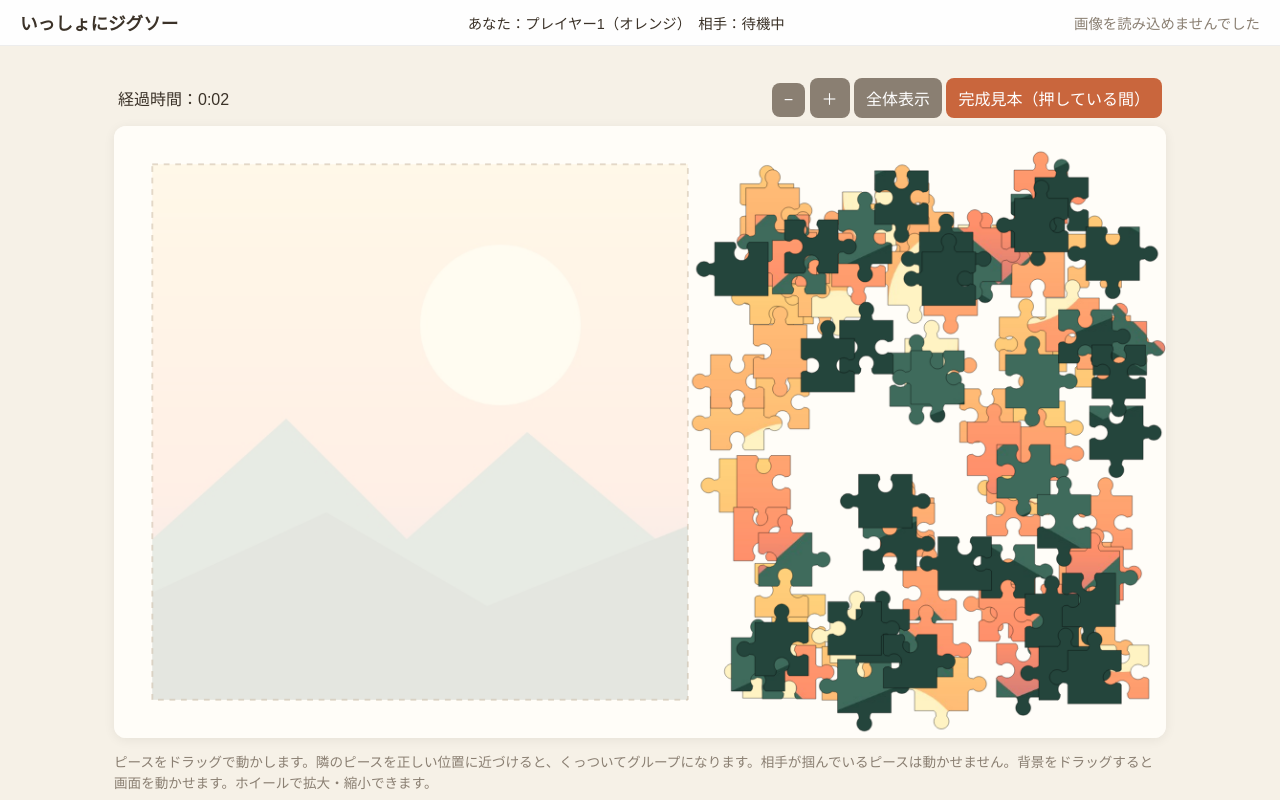
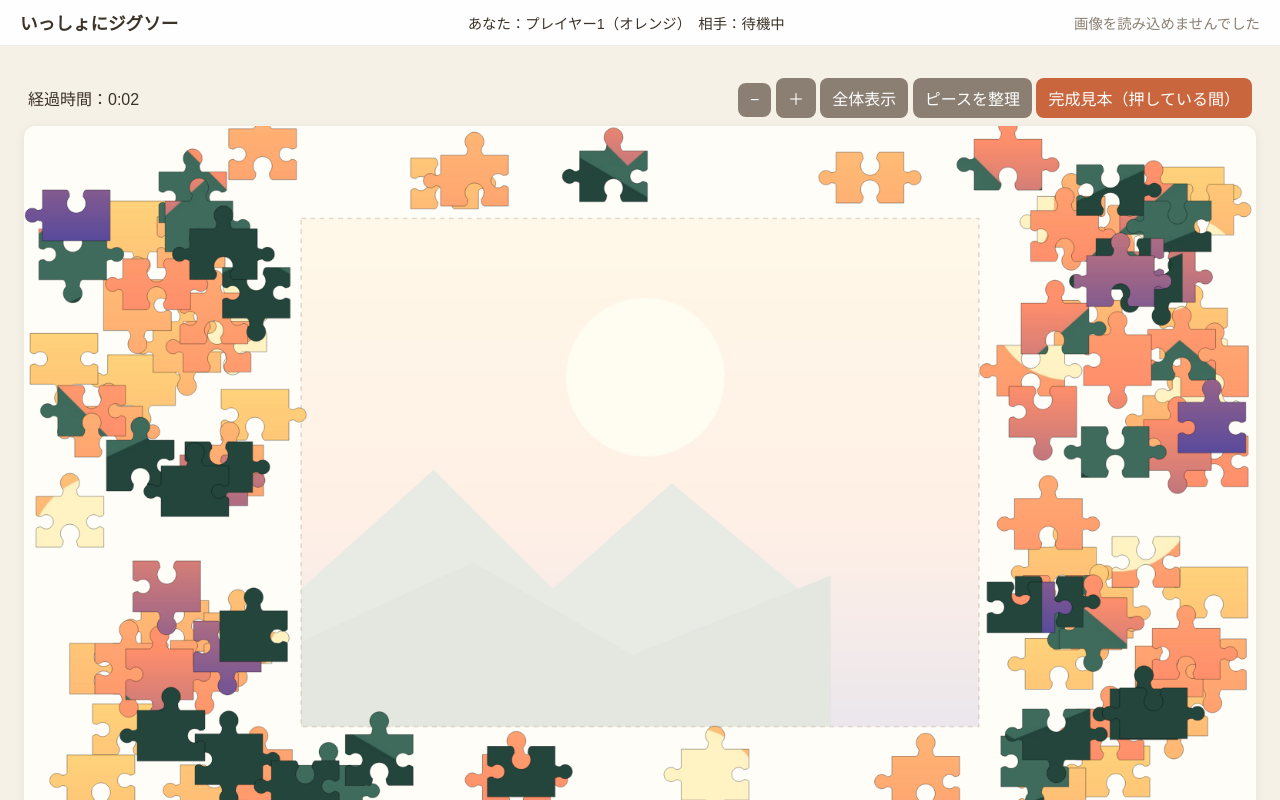
Before and after one commit to 50s-madam-matsu/jigsaw-together, a plain HTML site: page index.html in a window 1280 px wide. Both pictures are taken after a click on the button "部屋を作る". Shown: the top 800 px of the page. Drawn offline with Linux system fonts and the light colour scheme.

Commit message:
Add files via upload

```diff
--- a/index.html
+++ b/index.html
@@ -14,6 +14,7 @@
   #players { font-size:.9rem; }
   .screen { display:none; width:100%; max-width:1100px; padding:24px; }
   .screen.active { display:block; }
+  #game { max-width:1500px; }
   .card { background:#fff; border-radius:12px; padding:24px; box-shadow:0 2px 12px #0001; max-width:520px; margin:0 auto; }
   label { display:block; margin:14px 0 6px; font-weight:bold; }
   select, input[type=text], input[type=file] { font-size:1rem; padding:6px; max-width:100%; }
@@ -50,12 +51,12 @@
     <input type="text" id="myName" value="プレイヤー1" maxlength="12">
     <label>絵（画像ファイル）</label>
     <input type="file" id="fileInput" accept="image/*">
-    <p class="hint">画像は正方形に切り抜かれます。選ばなければサンプルの絵を使います。</p>
+    <p class="hint">画像は4:3に切り抜かれます（推奨：1536×1152px）。選ばなければサンプルの絵を使います。</p>
     <label>難易度</label>
     <select id="size">
-      <option value="8">8 × 8（64ピース）ちょっとした暇つぶし 5〜15分</option>
-      <option value="10" selected>10 × 10（100ピース）普段遊ぶのに最適 15〜30分</option>
-      <option value="14">14 × 14（196ピース）じっくり協力プレイ 30〜60分以上</option>
+      <option value="8">かんたん（8 × 8・64ピース）</option>
+      <option value="10" selected>ふつう（10 × 10・100ピース）</option>
+      <option value="14">むずかしい（14 × 14・196ピース）</option>
     </select>
     <button id="createBtn">部屋を作る</button>
   </div>
@@ -87,10 +88,11 @@
       <button id="zoomOut" class="sub">−</button>
       <button id="zoomIn" class="sub">＋</button>
       <button id="resetView" class="sub">全体表示</button>
+      <button id="tidyBtn" class="sub">ピースを整理</button>
       <button id="ghostBtn">完成見本（押している間）</button>
     </div>
   </div>
-  <canvas id="cv" width="1100" height="640"></canvas>
+  <canvas id="cv" width="1600" height="900"></canvas>
   <p class="hint">ピースをドラッグで動かします。隣のピースを正しい位置に近づけると、くっついてグループになります。相手が掴んでいるピースは動かせません。背景をドラッグすると画面を動かせます。ホイールで拡大・縮小できます。</p>
   <div class="bar">
     <button id="newBtn" class="sub">新しく作り直す</button>
@@ -110,13 +112,14 @@
 
 <script src="https://unpkg.com/peerjs@1.5.4/dist/peerjs.min.js"></script>
 <script>
-const W = 1100, H = 640;
-const BOARD = 560, BX = 40, BY = 40, TRAY_X = 620;
+const W = 1600, H = 900;                 // 16:9 の作業スペース
+const BW = 880, BH = 660;                // 4:3 の完成画像（盤面）のサイズ
 const COL = { h: '#ff8a3d', g: '#4fc3f7' };      // 作った人＝オレンジ、参加した人＝水色
 const COLNAME = { h: 'オレンジ', g: '水色' };
 const STAR_COLS = ['#ffd54f', '#ff8a3d', '#4fc3f7', '#ef5350'];
 const $ = id => document.getElementById(id);
-const cv = $('cv'), ctx = cv.getContext('2d');
+const cv = $('cv');
+let ctx = cv.getContext('2d');
 const cf = $('confetti'), cfx = cf.getContext('2d');
 
 let peer = null, conn = null, role = null;     // role: 'h'（作った人）/ 'g'（参加した人）
@@ -179,6 +182,7 @@ $('newBtn').onclick = () => {
 $('zoomIn').onclick = () => zoomAt({ x: W / 2, y: H / 2 }, 1.25);
 $('zoomOut').onclick = () => zoomAt({ x: W / 2, y: H / 2 }, 1 / 1.25);
 $('resetView').onclick = () => { view = { s: 1, ox: 0, oy: 0 }; needDraw = true; };
+$('tidyBtn').onclick = () => { localAct({ a: 'tidy' }); };
 
 const ghostBtn = $('ghostBtn');
 const ghostOn = () => { showGhost = true; needDraw = true; };
@@ -207,6 +211,7 @@ async function startHost(dataUrl, n) {
   img = await loadImage(dataUrl);
   L = layoutFor();
   makeEdges();
+  buildPieceCache();
   pieces = makePieces();
   order = pieces.map((_, i) => i);
   holds = {};
@@ -228,6 +233,7 @@ async function startHost(dataUrl, n) {
     attachConn(c2, true);
   });
   peer.on('error', e => setStatus('エラー: ' + e.type));
+  peer.on('disconnected', () => peer.reconnect());   // 接続サーバーから切れたら再接続
 }
 
 // ---------- 参加する側 ----------
@@ -238,6 +244,7 @@ function joinGame(hostId) {
     attachConn(c, false);
     $('joinMsg').textContent = '部屋に接続しています…';
   });
+  peer.on('disconnected', () => peer.reconnect());
   peer.on('error', e => {
     $('joinMsg').textContent = e.type === 'peer-unavailable'
       ? '部屋が見つかりません。リンクを確認してください。'
@@ -338,6 +345,7 @@ function startGuest(m, im) {
   cols = m.cols;
   L = layoutFor();
   EH = m.e.h; EV = m.e.v;
+  buildPieceCache();
   pieces = m.p.map((a, i) => mkPiece(i, a));
   order = m.o.slice();
   holds = Object.assign({}, m.hd);
@@ -377,8 +385,10 @@ function applyState(m) {
 
 // ---------- ゲームの中身 ----------
 function layoutFor() {
-  const pw = BOARD / cols;
-  return { bx: BX, by: BY, pw, ph: pw, m: 0.36 * pw, S: BOARD };
+  const pw = BW / cols, ph = BH / cols;               // 4:3 のマス（長方形）
+  const bx = (W - BW) / 2, by = (H - BH) / 2;          // 盤面は中央
+  const mm = 0.36 * Math.max(pw, ph);                  // 凸がはみ出す余白
+  return { bx, by, pw, ph, mx: mm, my: mm, BW, BH };
 }
 
 function mkPiece(i, a) {
@@ -388,11 +398,50 @@ function mkPiece(i, a) {
 function makePieces() {
   const arr = [];
   for (let i = 0; i < cols * cols; i++) {
-    const x = TRAY_X + Math.random() * (W - TRAY_X - L.pw - 10);
-    const y = 40 + Math.random() * (H - 60 - L.ph);
+    const [x, y] = spawnOutsideBoard();
     arr.push({ c: i % cols, r: Math.floor(i / cols), x, y, g: i, by: null });
   }
   return arr;
+}
+
+// 盤面の外側にランダムな位置を選ぶ
+function spawnOutsideBoard() {
+  for (let t = 0; t < 80; t++) {
+    const x = Math.random() * (W - L.pw), y = Math.random() * (H - L.ph);
+    if (!overlapsBoard(x, y)) return [x, y];
+  }
+  return [Math.random() * (L.bx - L.pw - 10), Math.random() * (H - L.ph)];
+}
+
+function overlapsBoard(x, y) {
+  return !(x + L.pw < L.bx - 8 || x > L.bx + BW + 8 || y + L.ph < L.by - 8 || y > L.by + BH + 8);
+}
+
+// 未接続で、誰も掴んでいないピースを盤面の外にマス目で並べ直す
+function tidyLoose() {
+  const count = {};
+  pieces.forEach(p => { count[p.g] = (count[p.g] || 0) + 1; });
+  const loose = [];
+  pieces.forEach((p, i) => { if (count[p.g] === 1 && holds[p.g] === undefined) loose.push(i); });
+  const stepX = L.pw + 12, stepY = L.ph + 12;
+  const slots = [];
+  for (let y = 0; y + L.ph <= H; y += stepY)
+    for (let x = 0; x + L.pw <= W; x += stepX)
+      if (!overlapsBoard(x, y)) slots.push([x, y]);
+  if (!slots.length) return;
+  loose.forEach((i, k) => {
+    const s = slots[k % slots.length];
+    pieces[i].x = s[0];
+    pieces[i].y = s[1];
+  });
+}
+
+// 作業スペースが画面から完全に消えないように表示位置を制限する
+function clampView() {
+  const lo = (size, s) => Math.min(0, size * (1 - s));
+  const hi = (size, s) => Math.max(0, size * (1 - s));
+  view.ox = clamp(view.ox, lo(W, view.s), hi(W, view.s));
+  view.oy = clamp(view.oy, lo(H, view.s), hi(H, view.s));
 }
 
 function packState() {
@@ -430,6 +479,7 @@ function moveGroupTo(p, x, y) {
 
 // 1つの操作を適用する。who は 'h' か 'g'。成功したら true
 function applyAct(who, m) {
+  if (m.a === 'tidy') { tidyLoose(); dirty = true; needDraw = true; return true; }
   const p = pieces[m.i];
   if (!p) return false;
   let ok = false;
@@ -591,6 +641,7 @@ function zoomAt(sc, f) {
   view.ox = sc.x - (sc.x - view.ox) * k;
   view.oy = sc.y - (sc.y - view.oy) * k;
   view.s = ns;
+  clampView();
   needDraw = true;
 }
 cv.addEventListener('wheel', e => {
@@ -635,6 +686,7 @@ cv.addEventListener('pointermove', e => {
   if (panning) {
     view.ox = panning.ox + (sc.x - panning.sx);
     view.oy = panning.oy + (sc.y - panning.sy);
+    clampView();
     needDraw = true;
     return;
   }
@@ -704,19 +756,33 @@ function traceEdge(a, b, mode) {
   ctx.lineTo(b[0], b[1]);
 }
 
-// 1枚のピースを凸凹の形で切り抜いて描く。掴まれている色の枠を付ける
-function drawPiece(p) {
-  const pw = L.pw, ph = L.ph, m = L.m;
+// 切り抜き済みピースの画像（凸の余白込み）を先に作っておく。描画が軽くなる
+let pieceCache = [];
+function buildPieceCache() {
+  pieceCache = [];
+  const pw = L.pw, ph = L.ph, mx = L.mx, my = L.my, S = 2;
   const sw = img.naturalWidth / cols, sh = img.naturalHeight / cols;
   const kx = sw / pw, ky = sh / ph;
-  ctx.save();
-  tracePiece(p.c, p.r, p.x, p.y);
-  ctx.clip();
-  ctx.drawImage(img,
-    p.c * sw - m * kx, p.r * sh - m * ky, sw + 2 * m * kx, sh + 2 * m * ky,
-    p.x - m, p.y - m, pw + 2 * m, ph + 2 * m);
-  ctx.restore();
+  const mainCtx = ctx;
+  for (let i = 0; i < cols * cols; i++) {
+    const c = i % cols, r = Math.floor(i / cols);
+    const cvs = document.createElement('canvas');
+    cvs.width = Math.ceil((pw + 2 * mx) * S);
+    cvs.height = Math.ceil((ph + 2 * my) * S);
+    const g = cvs.getContext('2d');
+    ctx = g;                                   // tracePiece は ctx に描くので一時的に差し替える
+    g.setTransform(S, 0, 0, S, 0, 0);
+    tracePiece(c, r, mx, my);
+    g.clip();
+    g.drawImage(img, c * sw - mx * kx, r * sh - my * ky, sw + 2 * mx * kx, sh + 2 * my * ky, 0, 0, pw + 2 * mx, ph + 2 * my);
+    pieceCache.push(cvs);
+  }
+  ctx = mainCtx;
+}
 
+// 1枚のピースを描く。掴まれている色の枠を付ける
+function drawPiece(p, i) {
+  ctx.drawImage(pieceCache[i], p.x - L.mx, p.y - L.my, L.pw + 2 * L.mx, L.ph + 2 * L.my);
   tracePiece(p.c, p.r, p.x, p.y);
   const h = holds[p.g];
   if (h === undefined) { ctx.strokeStyle = 'rgba(0,0,0,0.35)'; ctx.lineWidth = 1; }
@@ -735,20 +801,27 @@ function draw() {
   // 盤面（うっすら完成イメージ）
   ctx.save();
   ctx.globalAlpha = 0.12;
-  ctx.drawImage(img, L.bx, L.by, L.S, L.S);
+  ctx.drawImage(img, L.bx, L.by, BW, BH);
   ctx.restore();
   ctx.strokeStyle = '#c9b9a3';
   ctx.setLineDash([6, 6]);
-  ctx.strokeRect(L.bx, L.by, L.S, L.S);
+  ctx.strokeRect(L.bx, L.by, BW, BH);
   ctx.setLineDash([]);
 
-  for (const i of order) drawPiece(pieces[i]);
+  // 画面に見えているピースだけ描く
+  const vx0 = -view.ox / view.s, vx1 = (W - view.ox) / view.s;
+  const vy0 = -view.oy / view.s, vy1 = (H - view.oy) / view.s;
+  for (const i of order) {
+    const p = pieces[i];
+    if (p.x + L.pw + L.mx < vx0 || p.x - L.mx > vx1 || p.y + L.ph + L.my < vy0 || p.y - L.my > vy1) continue;
+    drawPiece(p, i);
+  }
 
   // 完成見本（ボタンを押している間だけ）
   if (showGhost) {
     ctx.save();
     ctx.globalAlpha = 0.5;
-    ctx.drawImage(img, L.bx, L.by, L.S, L.S);
+    ctx.drawImage(img, L.bx, L.by, BW, BH);
     ctx.restore();
   }
 
@@ -839,11 +912,15 @@ function fileToDataUrl(file) {
     fr.onload = () => {
       const im = new Image();
       im.onload = () => {
-        const side = Math.min(im.width, im.height);
-        const out = Math.min(1000, side);
+        // 4:3 に中央で切り抜く（最大 1536×1152）
+        let sw = im.width, sh = im.width * 3 / 4;
+        if (sh > im.height) { sh = im.height; sw = im.height * 4 / 3; }
+        const sx = (im.width - sw) / 2, sy = (im.height - sh) / 2;
+        const outW = Math.min(1536, Math.round(sw));
         const c = document.createElement('canvas');
-        c.width = c.height = out;
-        c.getContext('2d').drawImage(im, (im.width - side) / 2, (im.height - side) / 2, side, side, 0, 0, out, out);
+        c.width = outW;
+        c.height = Math.round(outW * 3 / 4);
+        c.getContext('2d').drawImage(im, sx, sy, sw, sh, 0, 0, c.width, c.height);
         res(c.toDataURL('image/jpeg', 0.85));
       };
       im.onerror = rej;
@@ -856,14 +933,14 @@ function fileToDataUrl(file) {
 
 function defaultImageUrl() {
   const c = document.createElement('canvas');
-  c.width = 800; c.height = 800;
+  c.width = 1024; c.height = 768;
   const g = c.getContext('2d');
-  const grd = g.createLinearGradient(0, 0, 0, 800);
+  const grd = g.createLinearGradient(0, 0, 0, 768);
   grd.addColorStop(0, '#ffd27a');
   grd.addColorStop(0.6, '#ff8f6b');
   grd.addColorStop(1, '#5a4a9c');
   g.fillStyle = grd;
-  g.fillRect(0, 0, 800, 800);
+  g.fillRect(0, 0, 1024, 768);
   g.fillStyle = '#fff3c4';
   g.beginPath(); g.arc(520, 240, 120, 0, Math.PI * 2); g.fill();
   g.fillStyle = '#3e6b5c';
```
